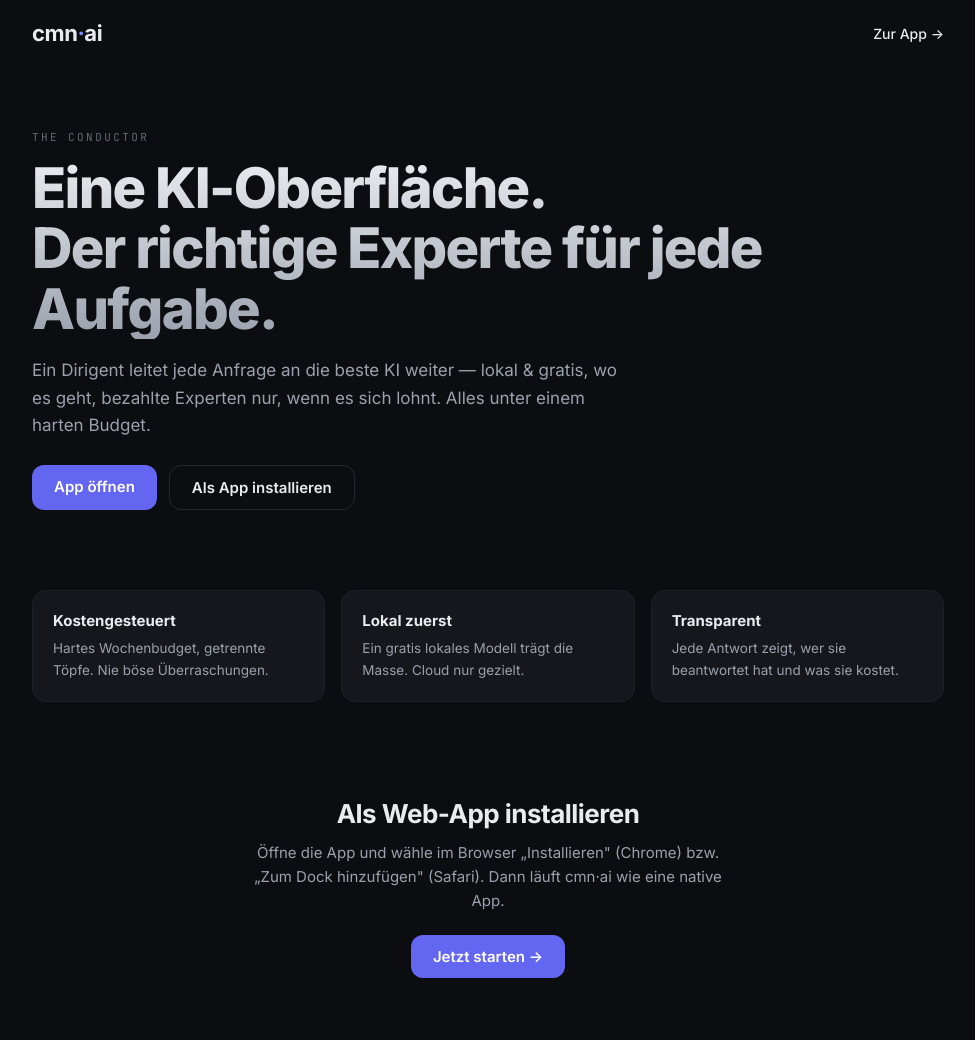
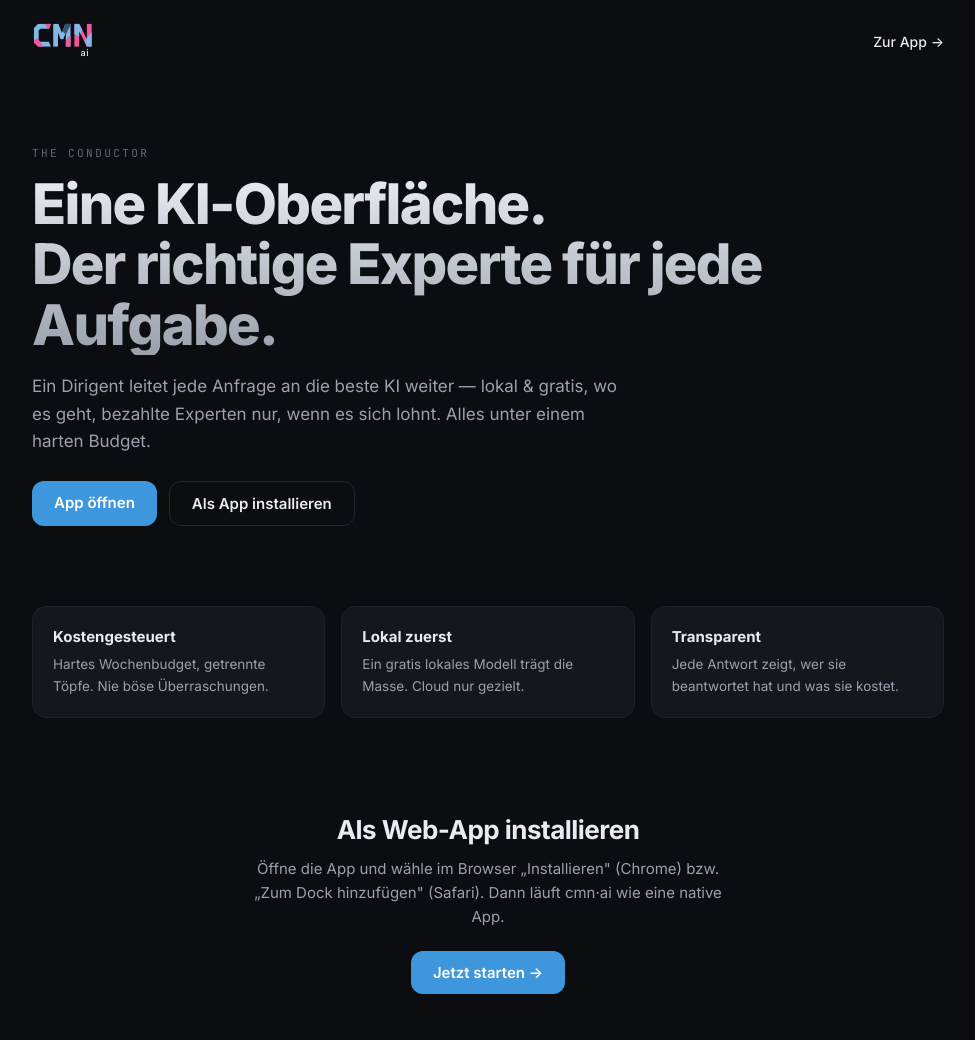
Before and after one commit to n25pd6w5wm-rgb/CMN-Ai, a Python web app: template src/cmn_ai/web/templates/landing.html in a window 1280 px wide. Shown: the top 1040 px of the page, without its empty margins (152-1127 px from the left). Run offline with Jinja, Linux system fonts and the light colour scheme; the template is opened without the code that fills it, so the values that code supplies are empty.

Commit message:
New CMN ai brand: faceted logo, blue/pink palette, named Pi tunnels
- logo.svg: angular, faceted CMN wordmark (light blue #82b8e6 / pink
  #f0569e, per Philipp's reference images) with "ai" set in Inter under
  the N; inlined in all templates so the "ai" follows the surface color
  (dark/light ready). PWA icons regenerated from the logo.
- chat.css: accent system moves from indigo to the logo palette (blue
  primary, pink available as --brand-pink); user bubbles re-toned.
- scripts/start-pi.sh: supports Philipp's named Cloudflare tunnels
  (ollama 0475ed16…, vault d61de74f…) as reboot-safe systemd services
  with catch-all ingress; falls back to quick tunnels when the tunnel
  credentials aren't on the Pi yet, and prints the one-time DNS-route
  commands for stable hostnames.

Co-Authored-By: Claude Fable 5 <noreply@anthropic.com>
Claude-Session: https://claude.ai/code/session_011NpkCHfBFbDBLmdFh9XrT4

```diff
--- a/src/cmn_ai/web/static/chat.css
+++ b/src/cmn_ai/web/static/chat.css
@@ -11,13 +11,14 @@
   --ink: #e9ebef;
   --ink-dim: #9aa1ad;
   --ink-faint: #626974;
-  --accent: #7c8cff;
-  --accent-2: #6366f1;
+  --accent: #82b8e6;
+  --accent-2: #3e97dd;
   --accent-ink: #0b0c10;
-  --bubble-user: #2b2f63;
-  --bubble-user-line: #3a3f7a;
+  --bubble-user: #1e3a52;
+  --bubble-user-line: #2d567a;
   --ok: #3fb564;
   --danger: #e5704b;
+  --brand-pink: #f0569e;
   --radius: 14px;
   --radius-lg: 18px;
   --mono: "JetBrains Mono", ui-monospace, "SF Mono", Menlo, monospace;
@@ -540,3 +541,8 @@ html, body {
   .layout { grid-template-columns: 1fr; }
   .rail { display: none; }
 }
+
+
+/* Brand logo (inline SVG wordmark; "ai" inherits the text color) */
+.brand-mark svg { height: 44px; width: auto; display: block; }
+.lp-nav .brand-mark svg { height: 38px; }
--- a/src/cmn_ai/web/templates/index.html
+++ b/src/cmn_ai/web/templates/index.html
@@ -24,7 +24,7 @@
       <aside class="rail">
         <header class="brand">
           <div class="brand-id">
-            <div class="brand-mark">cmn<span>·</span>ai</div>
+            <div class="brand-mark" aria-label="CMN ai">{% include "_logo.svg" %}</div>
             <p class="brand-sub">the conductor</p>
           </div>
           <button class="icon-btn" id="settings-btn" title="Settings" aria-label="Settings">
--- a/src/cmn_ai/web/templates/landing.html
+++ b/src/cmn_ai/web/templates/landing.html
@@ -18,7 +18,7 @@
     <!-- ROUGH LAYOUT / SCAFFOLD — polish via the design prompt in the vault. -->
     <div class="lp">
       <header class="lp-nav">
-        <div class="brand-mark">cmn<span>·</span>ai</div>
+        <div class="brand-mark" aria-label="CMN ai">{% include "_logo.svg" %}</div>
         <a class="lp-nav-cta" href="/">Zur App →</a>
       </header>
 
--- a/src/cmn_ai/web/templates/legal.html
+++ b/src/cmn_ai/web/templates/legal.html
@@ -27,7 +27,7 @@
   <body>
     <div class="legal">
       <header>
-        <div class="brand-mark">cmn<span>·</span>ai</div>
+        <div class="brand-mark" aria-label="CMN ai">{% include "_logo.svg" %}</div>
         <a class="back" href="/welcome">← Zurück</a>
       </header>
       <h1>{{ title }}</h1>
--- a/src/cmn_ai/web/templates/login.html
+++ b/src/cmn_ai/web/templates/login.html
@@ -18,7 +18,7 @@
     <div class="auth-wrap">
       <div class="auth-card">
         <div class="auth-brand">
-          <div class="brand-mark">cmn<span>·</span>ai</div>
+          <div class="brand-mark" aria-label="CMN ai">{% include "_logo.svg" %}</div>
           <p class="brand-sub">the conductor</p>
         </div>
 
```
Also changed, not shown: src/cmn_ai/web/static/icons/apple-touch-icon.png, src/cmn_ai/web/static/icons/icon-192.png, src/cmn_ai/web/static/icons/icon-512.png, src/cmn_ai/web/static/logo.svg (added), src/cmn_ai/web/templates/_logo.svg (added), 1 other file.
